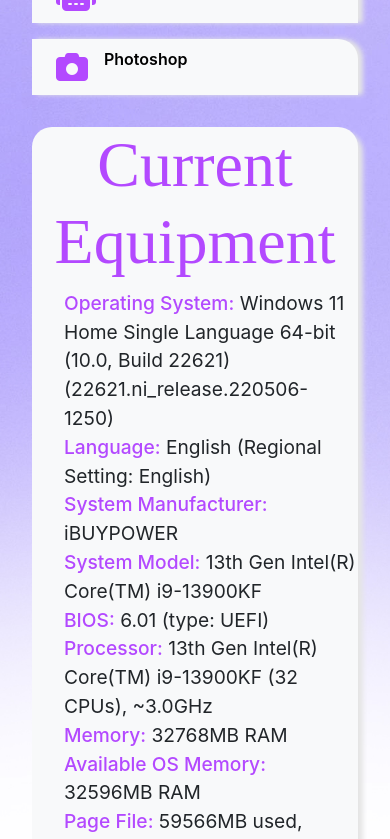
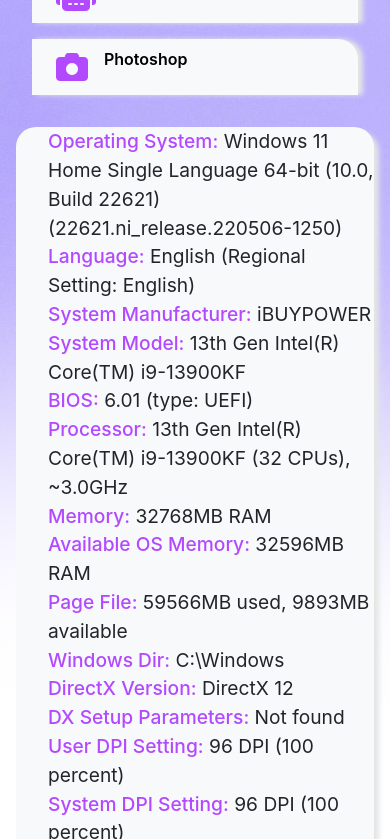
Before and after one commit to FerJq/portfolioreactfjsfjs, a React (Create React App) app: page / in a window 390 px wide. Shown: the part 5625-6464 px from the top of the page. Built offline with nearby package versions, Linux system fonts and the light colour scheme; a web font is replaced by a local one.

Commit message:
fixing the media query and fixing some css

```diff
--- a/src/components/Contact.js
+++ b/src/components/Contact.js
@@ -10,6 +10,7 @@
   return (
     <ContactPageStyled>
       <ContactSectionstyled>
+        <div />
         <h1>Contact me</h1>
         <section>
           <ul>
@@ -32,7 +33,6 @@
             </li>
           </ul>
         </section>
-        <div />
       </ContactSectionstyled>
     </ContactPageStyled>
   );
@@ -46,7 +46,7 @@
 
 const ContactSectionstyled = styled.div`
   text-align: center;
-  margin: 6rem;
+  margin: 1rem;
   overflow: hidden;
 
   div {
--- a/src/components/Pages.js
+++ b/src/components/Pages.js
@@ -186,6 +186,9 @@
   p {
     padding: 1rem;
   }
+  @media (max-width: 900px) {
+    margin: 1rem;
+  }
 `;
 
 const ProjectsStyled = styled.div`
--- a/src/components/Skills.js
+++ b/src/components/Skills.js
@@ -2,7 +2,6 @@
 //Styled
 import styled from "styled-components";
 import backskills from "../assets/backskills.jpg";
-import flower from "../assets/flower.webp";
 
 function Skills() {
   return (
@@ -25,7 +24,6 @@
             <i className="fa-solid fa-desktop"></i>
             <p>Responsive Web Design</p>
           </div>
-          <img src={flower} alt="flowers" />
           <div>
             <i className="fa-brands fa-figma"></i>
             <p>Figma</p>
@@ -57,7 +55,6 @@
           </div>
         </SkillStyled>
         <EquipmentStyled>
-          <h2>Current Equipment</h2>
           <ul>
             <li>
               <span>Operating System:</span> Windows 11 Home Single Language
@@ -206,6 +203,9 @@
     font-family: "Whisper", cursive;
     font-size: 4rem;
     text-align: center;
+    background-color: rgb(179, 73, 255);
+    color: white;
+    border-radius: 20px;
   }
 
   ul {
@@ -219,6 +219,9 @@
       color: rgb(179, 73, 255);
       font-weight: 500;
     }
+  }
+  @media (max-width: 900px) {
+    margin: 1rem;
   }
 `;
 
```
